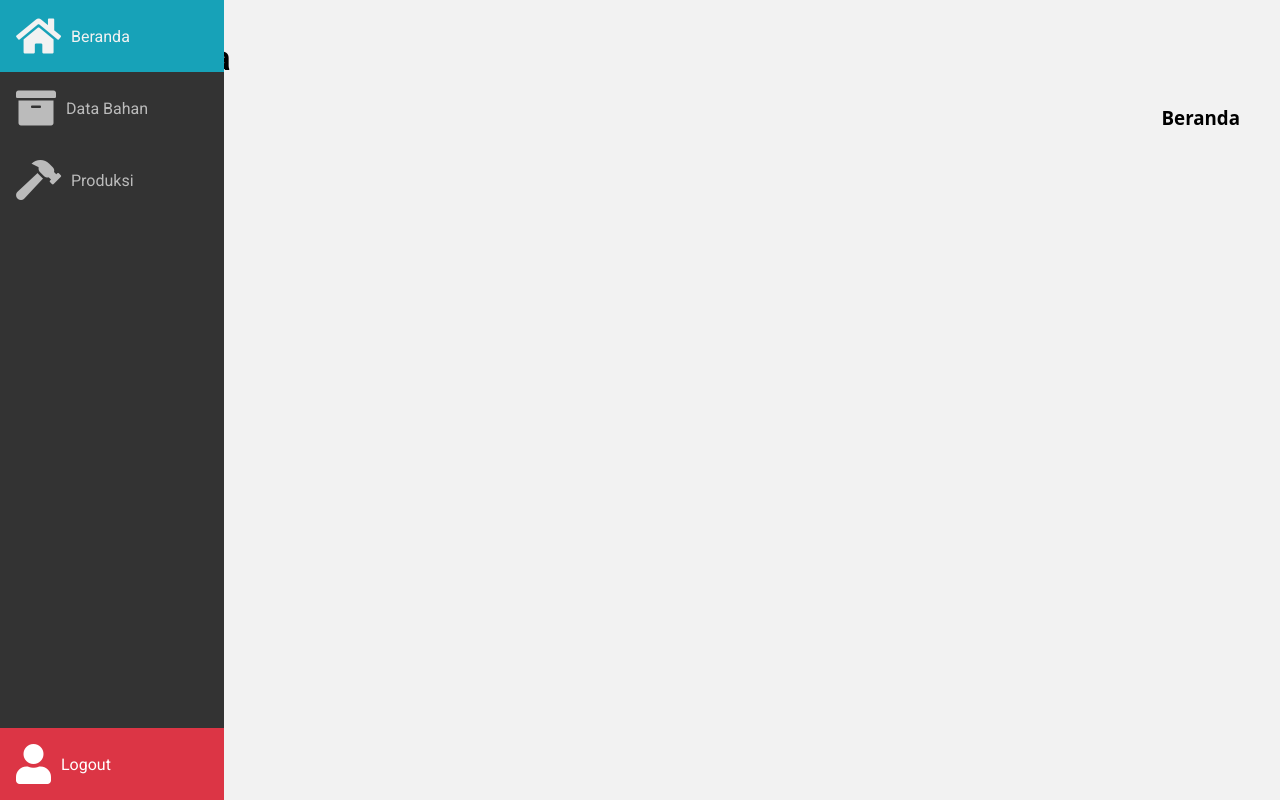
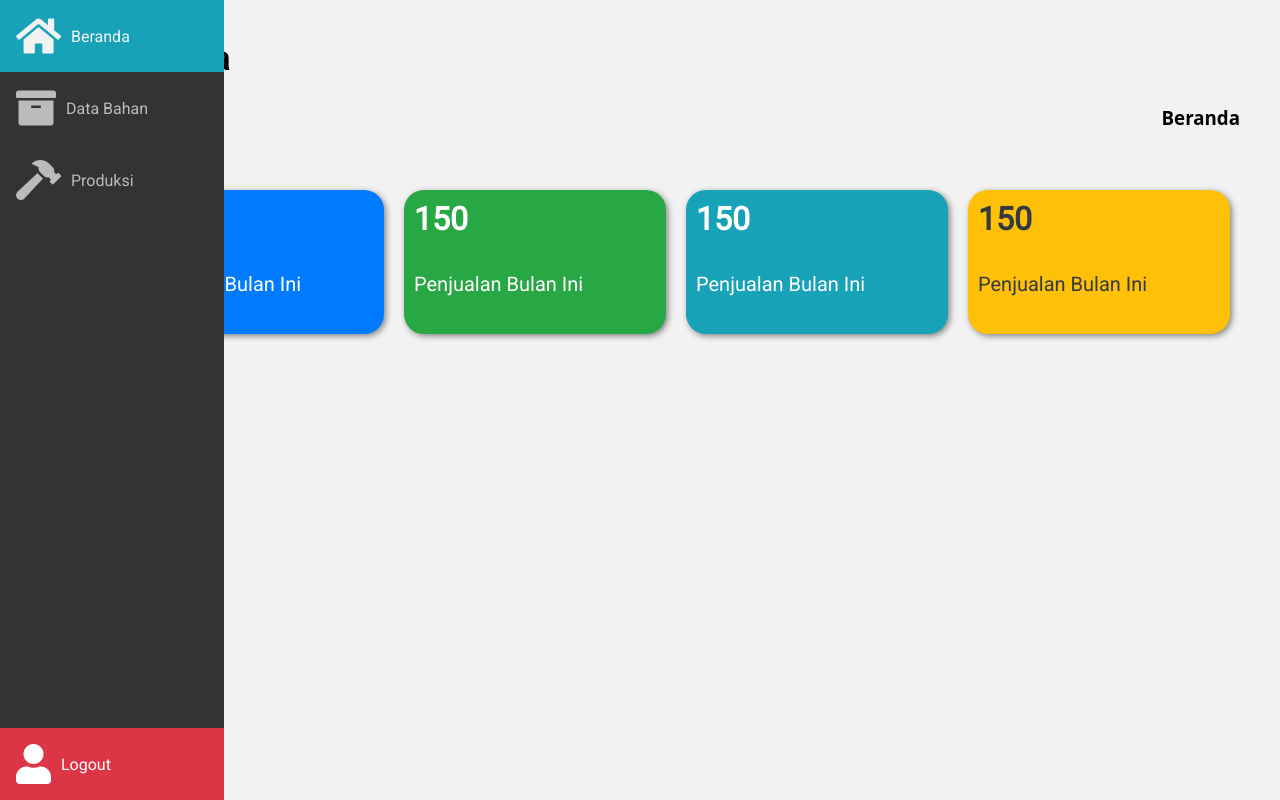
Before and after one commit to adhimaspns/Monitoring-Produksi, a PHP site: page /beranda.php?page=beranda in a window 1280 px wide. Run offline with PHP 8.4, Linux system fonts and the light colour scheme; some libraries are stand-ins or nearby versions.

Commit message:
contoh desain menu beranda & update css

```diff
--- a/assets/css/style.css
+++ b/assets/css/style.css
@@ -258,6 +258,9 @@ body {
     }
     .teks-hijau {
       color: #28a745 !important;
+    }
+    .teks-hitam {
+      color: #343a40 !important;
     }
   /* COLOR */
 
@@ -538,6 +541,7 @@ body {
 
         .kolom-25 {
           width: 100% !important;
+          margin-bottom: 30px;
         }
 
         .kolom-50 {
@@ -563,6 +567,10 @@ body {
         }
 
         .text-center {
+          text-align: center !important;
+        }
+
+        .text-center-sm {
           text-align: center !important;
         }
 
@@ -663,6 +671,7 @@ body {
 
         .kolom-25 {
           width: 25% !important;
+          padding: 10px;
         }
 
         .kolom-50 {
@@ -694,6 +703,10 @@ body {
 
         .text-center {
           text-align: center !important;
+        }
+
+        .text-center-sm {
+          text-align: left !important;
         }
 
         .text-left {
--- a/beranda.php
+++ b/beranda.php
@@ -33,6 +33,51 @@
 						</h3>
 				</div>
 
+				<div class="container">
+					<div class="baris baris-tengah">
+
+						<div class="kolom-25">
+							<div class="box-konten-radius background-biru padding-10">
+								<h2 class="teks-putih text-center-sm">150</h2>
+								<p class="teks-putih text-center-sm">
+									Penjualan Bulan Ini
+								</p>
+								<!-- <p class="teks-center">
+									Lorem ipsum dolor sit amet, consectetur adipisicing elit. Repudiandae aut sapiente similique atque totam beatae, esse odio doloremque deleniti dignissimos expedita repellendus accusantium iusto nihil, harum consequuntur quia error sit.
+								</p> -->
+							</div>
+						</div>
+
+						<div class="kolom-25">
+							<div class="box-konten-radius background-hijau padding-10">
+								<h2 class="teks-putih text-center-sm">150</h2>
+								<p class="teks-putih text-center-sm">
+									Penjualan Bulan Ini
+								</p>
+							</div>
+						</div>
+
+						<div class="kolom-25">
+							<div class="box-konten-radius background-info padding-10">
+								<h2 class="teks-putih text-center-sm">150</h2>
+								<p class="teks-putih text-center-sm">
+									Penjualan Bulan Ini
+								</p>
+							</div>
+						</div>
+
+						<div class="kolom-25">
+							<div class="box-konten-radius background-kuning padding-10">
+								<h2 class="teks-hitam text-center-sm">150</h2>
+								<p class="teks-hitam text-center-sm">
+									Penjualan Bulan Ini
+								</p>
+							</div>
+						</div>
+
+					</div>
+				</div>
+
       </section>
 
 		</main>
```
